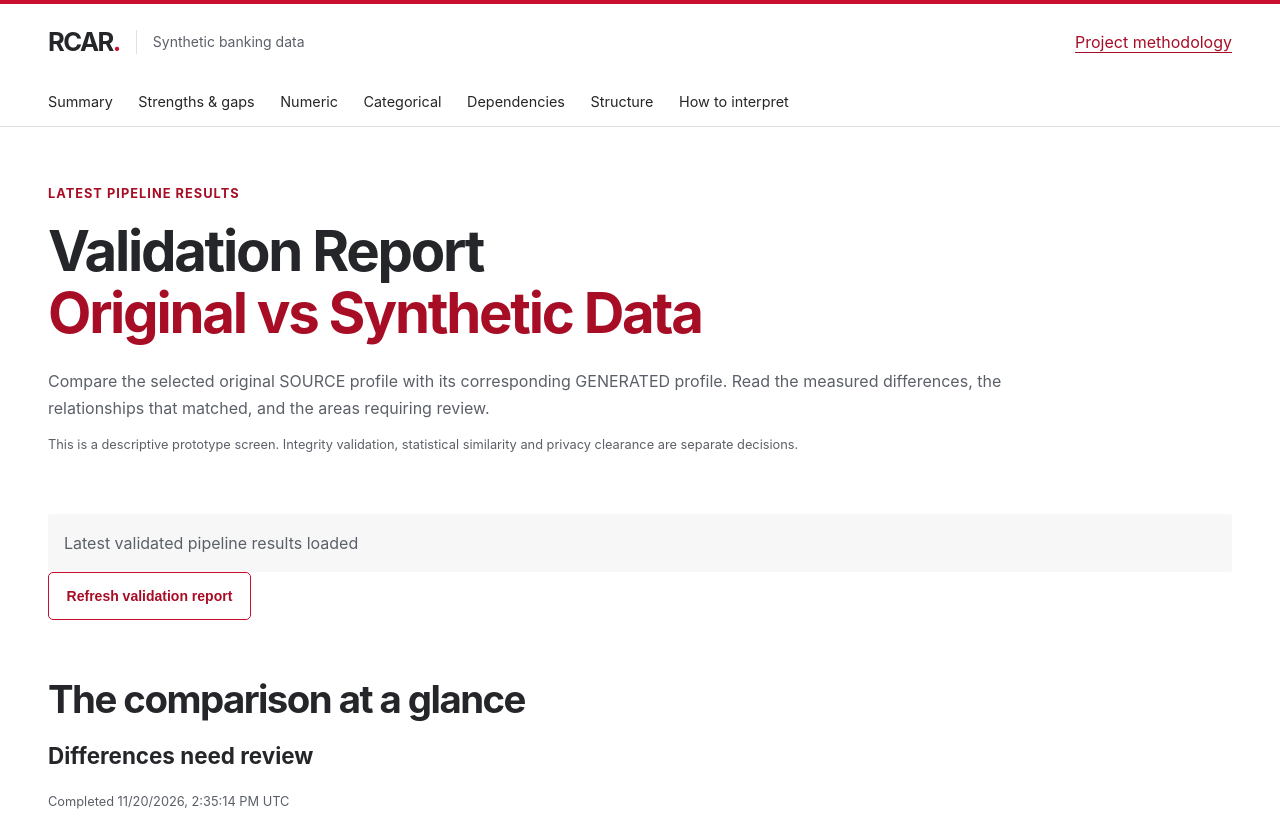
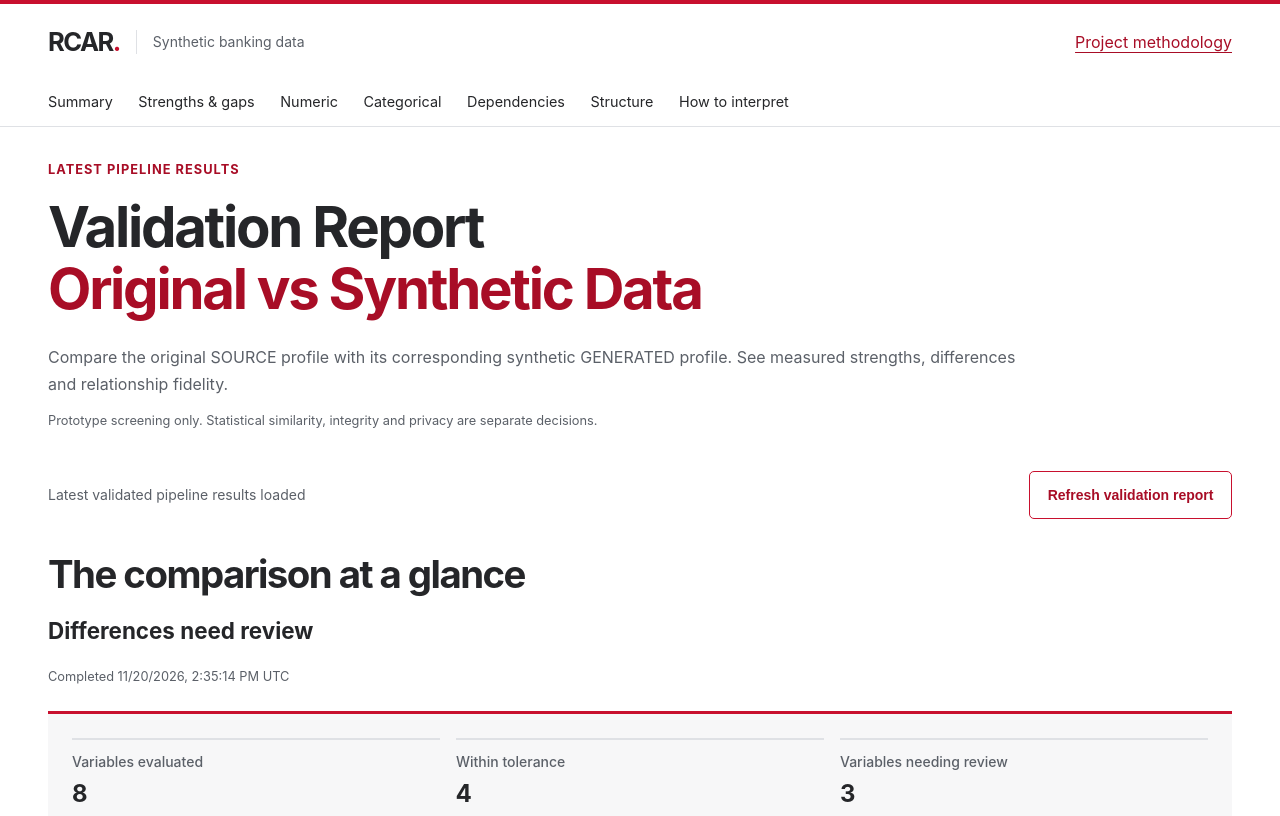
Before and after one commit to kovacsphil-art/synthetic_banking, a plain HTML site: page docs/validation.html in a window 1280 px wide. Shown: the top 816 px of the page. Drawn offline with Linux system fonts and the light colour scheme.

Commit message:
Clarify validation badges and tighten report layout

```diff
--- a/docs/styles.css
+++ b/docs/styles.css
@@ -16,13 +16,16 @@
 .report-nav { display: flex; gap: 1.6rem; overflow-x: auto; white-space: nowrap; }
 .report-nav a { padding: .6rem 0 .8rem; text-decoration: none; color: var(--ink); font-size: .9rem; }
 .report-nav a:hover { color: var(--red-dark); text-decoration: underline; }
-.report-main { padding-top: 3.5rem; }
-.report-intro { max-width: 61rem; padding-bottom: 2.5rem; }
+.report-main { padding-top: 2rem; }
+.report-intro { max-width: 61rem; padding-bottom: 1.3rem; }
 .report-intro h1 { max-width: 100%; font-size: clamp(2.3rem, 4.4vw, 4rem); margin-bottom: 1.5rem; }
 .report-intro h1 span { display: block; color: var(--red-dark); }
 .report-intro > p + p { margin-top: .8rem; }
 .report-section { padding: 3.5rem 0; border-bottom: 1px solid var(--line); scroll-margin-top: 1rem; min-width: 0; }
 .report-section h2 { font-size: clamp(1.7rem, 3vw, 2.4rem); margin-bottom: 1rem; }
+.report-section:first-child { padding-top: 2rem; }
+.report-toolbar { display: flex; gap: 1rem; align-items: center; justify-content: space-between; flex-wrap: wrap; }
+.report-toolbar .results-notice { background: transparent; border: 0; padding: .3rem 0; margin: 0; font-size: .875rem; }
 .report-description { max-width: 58rem; margin-bottom: 1.8rem; }
 .report-verdict { font-size: 1.4rem; color: var(--ink); font-weight: 650; }
 .report-metrics { margin: 1.8rem 0; background: var(--soft); border-top: 3px solid var(--red); padding: 1.5rem; }
--- a/docs/validation.html
+++ b/docs/validation.html
@@ -25,8 +25,8 @@
     <div class="report-intro">
       <p class="eyebrow">Latest pipeline results</p>
       <h1 aria-label="Validation Report — Original vs Synthetic Data">Validation Report <span>Original vs Synthetic Data</span></h1>
-      <p>Compare the selected original SOURCE profile with its corresponding GENERATED profile. Read the measured differences, the relationships that matched, and the areas requiring review.</p>
-      <p class="measurement-note">This is a descriptive prototype screen. Integrity validation, statistical similarity and privacy clearance are separate decisions.</p>
+      <p>Compare the original SOURCE profile with its corresponding synthetic GENERATED profile. See measured strengths, differences and relationship fidelity.</p>
+      <p class="measurement-note">Prototype screening only. Statistical similarity, integrity and privacy are separate decisions.</p>
     </div>
     <div id="validation-report" data-report-url="latest-pipeline.json" aria-live="off">
       <p class="results-notice" role="status">Validation results pending</p>
--- a/docs/validation.js
+++ b/docs/validation.js
@@ -115,7 +115,7 @@
 
     const dependencies=section(doc,"dependencies","Were relationships preserved?","Matching individual distributions does not establish that dependencies were preserved. Inspect the paired correlation, conditional outcome rates and relationship-count distributions independently of the rule-execution audit.");
     const corr=byKey.get("correlation.balance_limit");dependencies.append(table(doc,"Credit-limit / balance Pearson correlation",["Relationship","SOURCE correlation","Synthetic correlation","Absolute difference","Status"],[[corr.label,fmt(corr.source),fmt(corr.generated),fmt(corr.score),badge(doc,corr.status)]]));
-    dependencies.append(table(doc,"Past-due rates by utilization bucket",["Utilization bucket","SOURCE rate","Synthetic rate","Difference","SOURCE n","Synthetic n","Status"],v.assessments.filter(a=>a.family==="conditional").map(a=>[a.label.replace("Past due · utilization ",""),pct(a.source),pct(a.generated),measure(a.score,"pp"),fmt(a.source_n),fmt(a.generated_n),badge(doc,a.status,true)])),el(doc,"p","Conditional comparisons require at least "+v.min_conditional_rows+" rows in each bucket on both sides. Smaller buckets retain their raw rates and counts but cannot be classified as a match.","measurement-note"));
+    dependencies.append(table(doc,"Past-due rates by utilization bucket",["Utilization bucket","SOURCE rate","Synthetic rate","Difference","SOURCE n","Synthetic n","Status"],v.assessments.filter(a=>a.family==="conditional").map(a=>[a.label.replace("Past due · utilization ",""),pct(a.source),pct(a.generated),measure(a.difference===null?null:Math.abs(a.difference)*100,"pp"),fmt(a.source_n),fmt(a.generated_n),badge(doc,a.status)])),el(doc,"p","Conditional comparisons require at least "+v.min_conditional_rows+" rows in each bucket on both sides. Smaller buckets retain their raw rates, differences and counts but cannot be classified as a match.","measurement-note"));
     dependencies.append(table(doc,"Relationship cardinality fidelity",["Relationship","SOURCE mean","Synthetic mean","Distribution total variation","Status"],v.cardinality.map(r=>[r.label,fmt(r.source_mean),fmt(r.generated_mean),measure(r.total_variation_pct,"%"),badge(doc,r.status)])));
     for(const r of v.cardinality)dependencies.append(details(doc,r.label+" · distribution detail",table(doc,r.label+" proportions",["Relationships","SOURCE","Synthetic","Absolute difference"],r.bins.map(b=>[b.bucket,pct(b.source),pct(b.generated),measure(b.absolute_difference_pp,"pp")])),el(doc,"p","Bins 5 and above are combined for display. Total variation uses the full original distribution, so tail differences remain included.","measurement-note")));
     dependencies.append(details(doc,"CUSTOMER_RELATIONSHIP directionality",table(doc,"Customer-relationship dyad proportions",["Pattern","SOURCE","Synthetic","Absolute difference","Status"],assessmentRows(v.assessments.filter(a=>a.family==="graph")))));
@@ -134,7 +134,7 @@
   }
 
   function mountValidation(root,{fetcher=globalThis.fetch,location=globalThis.location,timeoutMs=10000}={}){
-    const doc=root.ownerDocument,status=el(doc,"p","Validation results pending","results-notice"),body=el(doc,"div"),button=el(doc,"button","Refresh validation report","button button-secondary");button.type="button";status.setAttribute("role","status");status.setAttribute("aria-live","polite");root.replaceChildren(status,button,body);let loading=false;
+    const doc=root.ownerDocument,status=el(doc,"p","Validation results pending","results-notice"),body=el(doc,"div"),button=el(doc,"button","Refresh validation report","button button-secondary");button.type="button";status.setAttribute("role","status");status.setAttribute("aria-live","polite");const toolbar=el(doc,"div",undefined,"report-toolbar");toolbar.append(status,button);root.replaceChildren(toolbar,body);let loading=false;
     async function refresh(){if(loading)return;loading=true;button.disabled=true;root.setAttribute("aria-busy","true");status.textContent="Loading validation report";const controller=new AbortController(),timer=setTimeout(()=>controller.abort(),timeoutMs);
       try{const url=new URL(root.dataset.reportUrl||"latest-pipeline.json",doc.baseURI);if(!["http:","https:"].includes(url.protocol)||url.origin!==location.origin)throw new Error("Invalid report URL");const response=await fetcher(url.href,{cache:"no-store",credentials:"omit",redirect:"error",signal:controller.signal});if(!response.ok)throw new Error("Unavailable");const text=await response.text();if(text.length>1024*1024)throw new Error("Oversize");const view=normalizeValidation(JSON.parse(text));if(!view)throw new Error("Pending");body.replaceChildren(renderValidation(doc,view));status.textContent="Latest validated pipeline results loaded";
       }catch(_){body.replaceChildren(el(doc,"p","A complete version-2 validation report has not been published here or could not be read. The project methodology and existing summary remain available.","measurement-note"));status.textContent="Validation results pending";}finally{clearTimeout(timer);loading=false;button.disabled=false;root.setAttribute("aria-busy","false");}}
```
Also changed, not shown: 1 other file.
